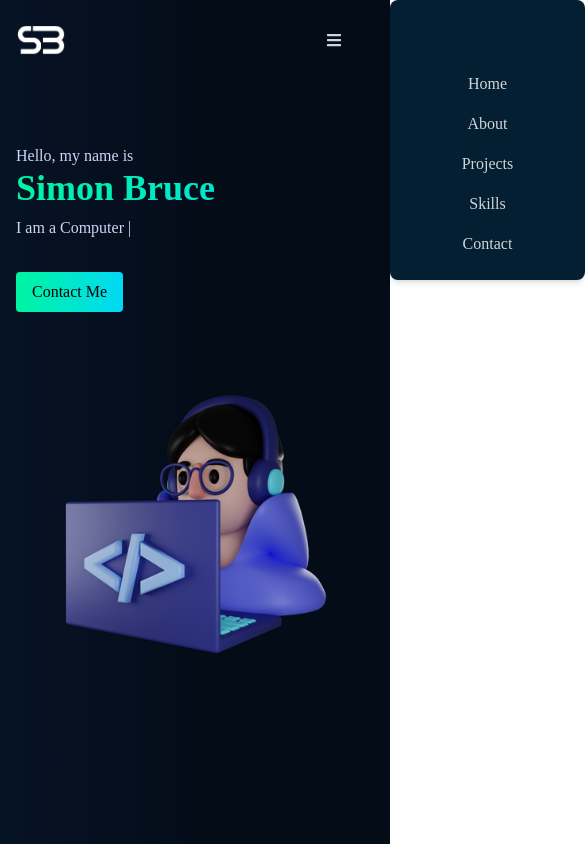
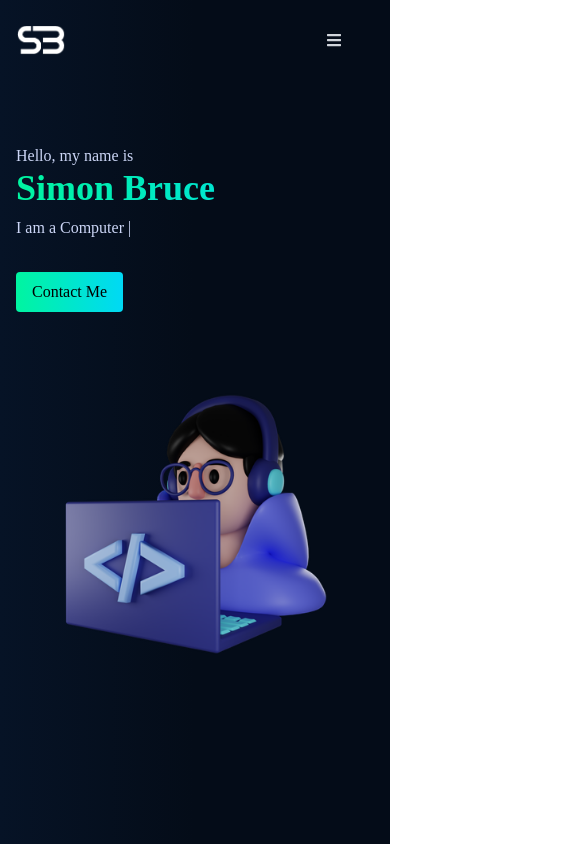
Before and after one commit to simonbruce85/Portfolio, a React (Create React App) app: page / in a window 390 px wide. Shown: the top 844 px of the page, 585 px wide, since content can reach past the window. Built offline with nearby package versions, Linux system fonts and the light colour scheme.

Commit message:
show more button added in projects, mobile menu annimation fixed and minor styling

```diff
--- a/src/components/Navbar.jsx
+++ b/src/components/Navbar.jsx
@@ -98,7 +98,7 @@ const Navbar = () => {
       </div>
 
       {/* Hamburger */}
-      <div onClick={handleClick} className={`${nav ? "fixed top-8 right-12":""} md:hidden z-40 `}>
+      <div onClick={handleClick} className={` md:hidden z-40 `}>
         {!nav ? (
           <FaBars data-aos="flip-left" />
         ) : (
@@ -109,8 +109,10 @@ const Navbar = () => {
       {/* Mobile Menus*/}
       <ul
         className={`absolute md:hidden ${
-          nav ? "translate-x-0" : "translate-x-full"
-        } ease-in-out duration-500 top-0 right-0 rounded-lg w-1/2 h-fit bg-[#041F31] pt-16 flex flex-col shadow-md pb-4`}
+          nav ? "translate-x-0 " : "translate-x-full"
+        } ${
+          visible ? "" : "hidden"
+        } ease-in-out duration-500 top-0 right-0 rounded-lg h-screen w-1/2 bg-[#040c18] pt-16 flex flex-col shadow-md pb-4`}
       >
         <li className=" justify-center flex py-2">
           <Link onClick={handleClick} to="home" smooth={true} duration={500}>
```
